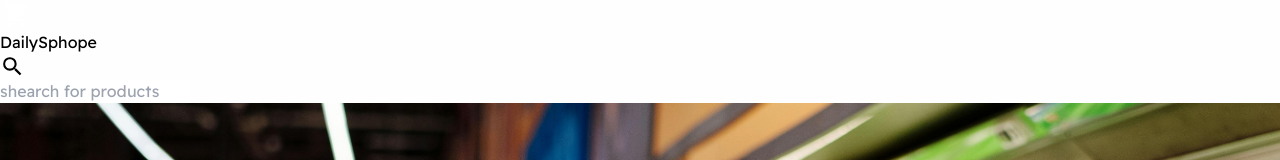
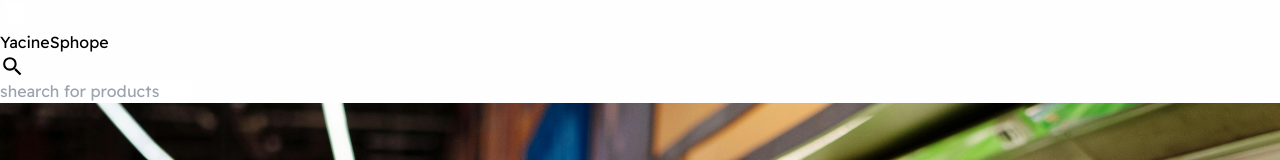
Before and after one commit to raoufffffff/stor, a React (Vite) app: page / in a window 1280 px wide. Shown: the top 160 px of the page. Built offline with nearby package versions, Linux system fonts and the light colour scheme.

Commit message:
Update Header.jsx

```diff
--- a/src/compunent/header/Header.jsx
+++ b/src/compunent/header/Header.jsx
@@ -27,7 +27,7 @@ const Header = () => {
     >
     <HiShoppingCart color='#fff' className='mr-1' size={30}/>
 
-    DailySphope
+    YacineSphope
     </Link>
     <label
     htmlFor='shearch'
```
